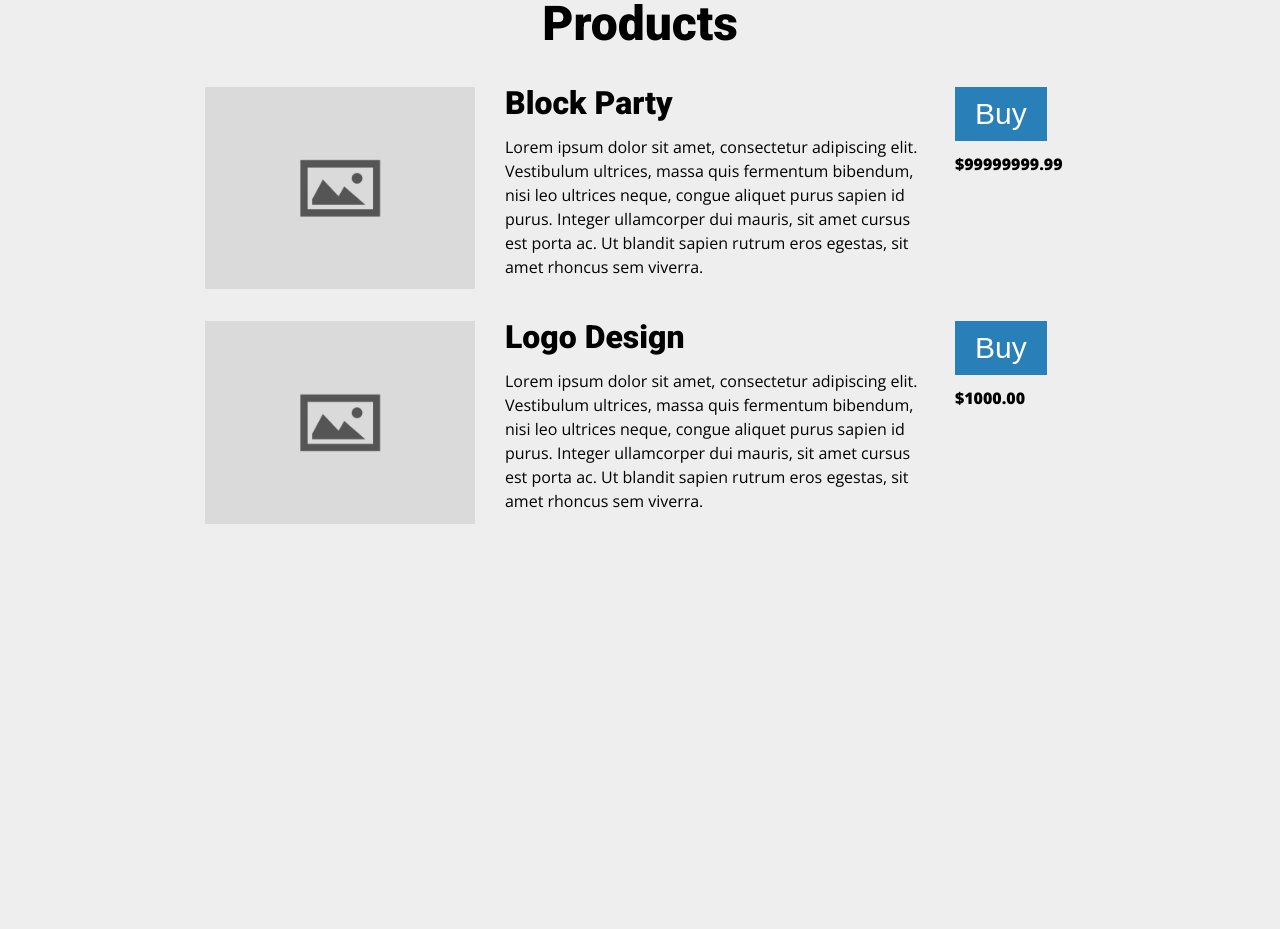
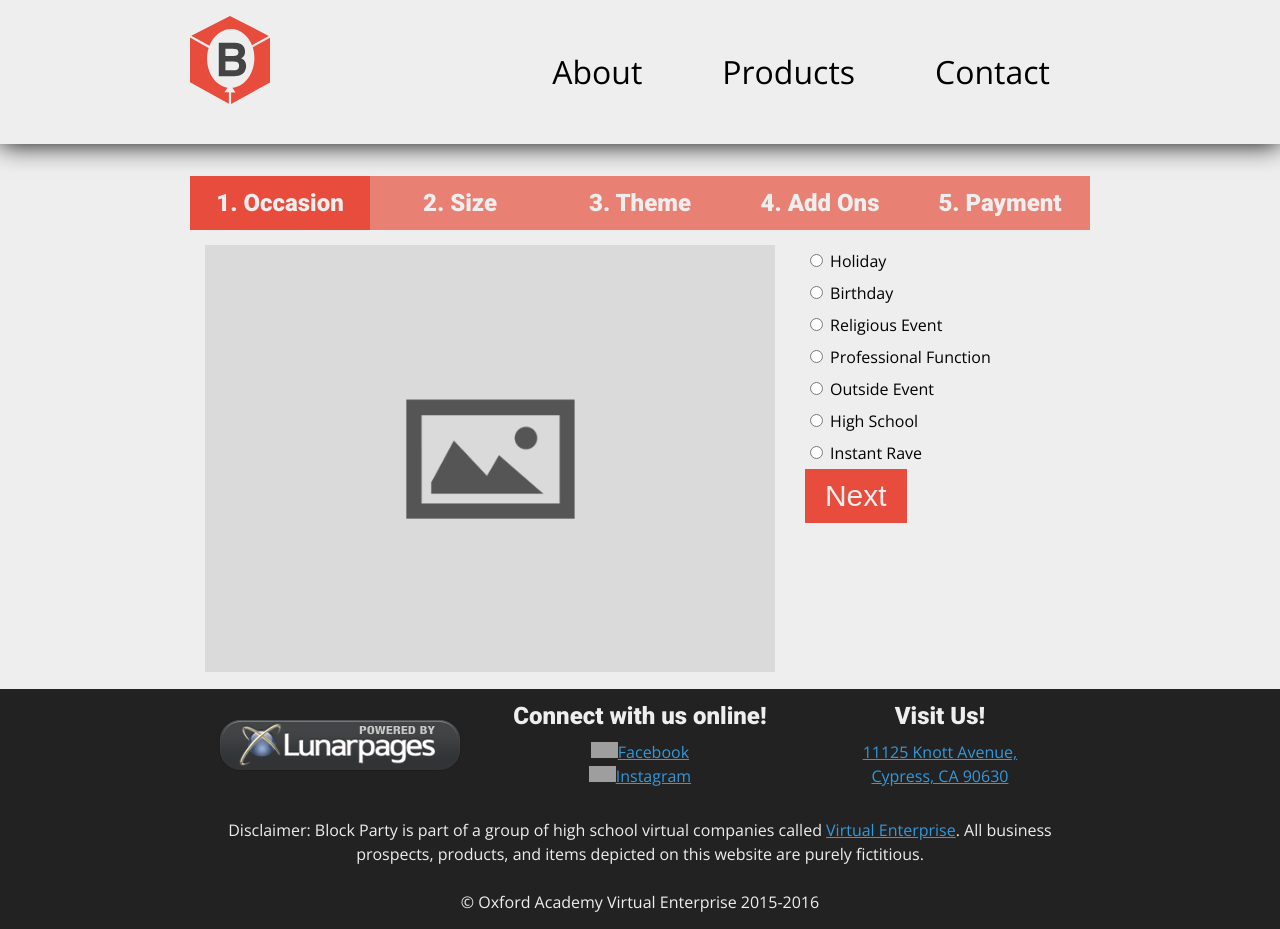
Before and after one commit to OAVE1516/oave1516.github.io, a PHP site: page /products in a window 1280 px wide. Before the commit the page ends 524 px from the top, so only its background shows below. Run offline with PHP 8.4, Linux system fonts and the light colour scheme; grey boxes are pictures that could not be loaded.

Commit message:
Began revised store
enjoy, Japari

```diff
--- a/css/navfooter.css
+++ b/css/navfooter.css
@@ -64,3 +64,7 @@ footer a{
     color: #3498db;
     transition: color 0.15s;
 }
+
+footer h3{
+    padding-bottom: 0.5em;
+}
--- /dev/null
+++ b/css/store.css
@@ -0,0 +1,41 @@
+#progress-bar{
+    margin-top: 2em;
+    text-align: center;
+    overflow: auto;
+}
+
+#progress-occasion{
+    background: #e74c3c;
+    color: #eee;
+}
+
+#progress-size, #progress-theme, #progress-add-ons, #progress-payment{
+    background: #e88074;
+    color: #eee;
+}
+
+form{
+    line-height: 200%;
+}
+
+button, #button{
+    background-color: #e74c3c;
+    color: #eee;
+    font-size: 30px;
+    padding: 10px 20px 10px 20px;
+    text-decoration: none;
+    transition: background 0.25s;
+    border: 0;
+}
+
+button:hover, #button:hover{
+    background: #e88074;
+}
+
+#occasion{
+    display: block;
+}
+
+#size, #theme, #add-ons, #payment{
+    display: none;
+}
--- a/css/style.css
+++ b/css/style.css
@@ -76,6 +76,8 @@ table {
 .col-11 {width: 91.66%;}
 .col-12 {width: 100%;}
 
+.col-fifth{width: 20%;}
+
 [class*="col-"] {
     float: left;
     padding: 15px;
@@ -99,8 +101,6 @@ p{
 
 h1, h2, h3, h4, h5, h6{
     font-family: 'Roboto', sans-serif;
-    /**font-family: 'Oswald', sans-serif;*/
-    padding-bottom: 0.5em;
 }
 
 h1{
@@ -119,27 +119,6 @@ img{
     width: 100%;
 }
 
-button{
-    color: #ffffff;
-    font-size: 30px;
-    padding: 10px 20px 10px 20px;
-    text-decoration: none;
-    transition: background 0.25s;
-    border: 0;
-}
-
-#buy{
-    margin-bottom: 0.5em;
-    background: #2980b9;
-}
-
-#buy:hover{
-    background: #1f608c;
-}
-
-#price{
-    font-weight: bold;
-}
 @media only screen and (max-width: 768px) {
     [class*="col-"] {
         width: 100%;
--- a/products/index.html
+++ b/products/index.html
@@ -4,37 +4,78 @@
     <meta name="viewport" content="width=device-width, initial-scale=1.0">
     <link rel="icon" href="../img/favicon.png">
     <link rel="stylesheet" href="../css/style.css">
+    <link rel="stylesheet" href="../css/store.css">
+    <link rel="stylesheet" href="../css/navfooter.css">
+    <script src="next.js"></script>
     <title>Block Party || Products</title>
 </head>
 <body>
+    <nav>
+        <div class="container">
+	   <ul>
+		  <a href="/"><img src="/img/logo.svg"></a>
+		  <li><a href="mailto:contact@veblockparty.com">Contact</a></li>
+		  <li><a href="/products">Products</a></li>
+          <li><a href="/about">About</a></li>
+	   </ul>
+        </div>
+    </nav>
     <div class="container">
-        <h1>Products</h1>
-        <div class="row">
-        <div class="col-4"><img src="/img/placeholder.png"></div>
-        <div class="col-6">
-            <h2>Block Party</h2>
-            <p>Lorem ipsum dolor sit amet, consectetur adipiscing elit. Vestibulum ultrices, massa quis fermentum bibendum, nisi leo ultrices neque, congue aliquet purus sapien id purus. Integer ullamcorper dui mauris, sit amet cursus est porta ac. Ut blandit sapien rutrum eros egestas, sit amet rhoncus sem viverra.</p>
+    <div class="row" id="progress-bar">
+        <div class="col-fifth" id="progress-occasion"><h3>1. Occasion</h3></div>
+        <div class="col-fifth" id="progress-size"><h3>2. Size</h3></div>
+        <div class="col-fifth" id="progress-theme"><h3>3. Theme</h3></div>
+        <div class="col-fifth" id="progress-add-ons"><h3>4. Add Ons</h3></div>
+        <div class="col-fifth" id="progress-payment"><h3>5. Payment</h3></div>
+    </div>
+    <div class="row" id="occasion">
+        <div class="col-8">
+            <img src="../img/placeholder.png">
         </div>
-        <div class="col-2">
-            <a href="https://portal.veinternational.org/buybuttons/us021563/btn/block-party-9001/" target="_blank"><button id="buy">Buy</button></a>
-            <div id="price">$99999999.99</div>
+        <div class="col-4">
+            <form>
+                <input type="radio" name="base"> Holiday<br>
+                <input type="radio" name="base"> Birthday<br>
+                <input type="radio" name="base"> Religious Event<br>
+                <input type="radio" name="base"> Professional Function<br>
+                <input type="radio" name="base"> Outside Event<br>
+                <input type="radio" name="base"> High School<br>
+                <input type="radio" name="base"> Instant Rave<br>
+                <!--<input type="submit" value="Next" id="button">-->
+            </form>
+            <button onclick="next()">Next</button>
         </div>
-        </div>
-
-        <div class="row">
-        <div class="col-4"><img src="/img/placeholder.png"></div>
-        <div class="col-6">
-            <h2>Logo Design</h2>
-            <p>Lorem ipsum dolor sit amet, consectetur adipiscing elit. Vestibulum ultrices, massa quis fermentum bibendum, nisi leo ultrices neque, congue aliquet purus sapien id purus. Integer ullamcorper dui mauris, sit amet cursus est porta ac. Ut blandit sapien rutrum eros egestas, sit amet rhoncus sem viverra.</p>
-            </div>
-        <div class="col-2">
-            <a href="https://portal.veinternational.org/buybuttons/us021563/btn/logo-9002/" target="_blank"><button id="buy">Buy</button></a>
-            <div id="price">$1000.00</div>
-        </div>
-        </div>
+    </div>
+    <div class="row" id="size">
+        <h1>Pick a size</h1>
+        <button onclick="back()">Back</button>
+        <button onclick="alert('No code yet!')">Next</button>
+    </div>
+    <div class="row" id="theme">
+        <!-- Stuff goes here-->
+    </div>
+    <div class="row" id="add-ons">
+        <!-- Stuff goes here-->
+    </div>
+    <div class="row" id="payment">
+        <!-- Stuff goes here-->
+    </div>
     </div>
 </body>
 <footer>
-
+        <div class="row">
+        <div class="col-4"><a href="http://www.lunarpages.com"><img id="lunar" src="/img/lunarlogo.png"></a></div>
+        <div class="col-4">
+            <h3>Connect with us online!</h3>
+            <img id="sm" src="/img/facebook.svg"/><a href="https://facebook.com/">Facebook</a><br>
+            <img id="sm" src="/img/instagram.svg"/><a href="http://instagram.com/">Instagram</a>
+        </div>
+        <div class="col-4">
+            <h3>Visit Us!</h3><a href="https://www.google.com/maps/place/11125+Knott+Ave,+Cypress,+CA+90630/@33.8268232,-118.0361785,15z/data=!4m2!3m1!1s0x80dd29291591741b:0x814e6f997e29e1d5" target="_blank">11125 Knott Avenue,<br>Cypress, CA 90630</a>
+        </div>
+        </div>
+        <div class="row">
+        <div class="col-12" id="copy">Disclaimer: Block Party is part of a group of high school virtual companies called <a href="https://veinternational.org/" target="_blank">Virtual Enterprise</a>. All business prospects, products, and items depicted on this website are purely fictitious.<br><br>&copy; Oxford Academy Virtual Enterprise 2015-2016</div>
+        </div>
 </footer>
 </html>
--- /dev/null
+++ b/products/next.js
@@ -0,0 +1,26 @@
+var completed = "#e74c3c";
+var incomplete = "#e88074";
+
+var step = 1;
+function next(){
+    switch (step){
+        case 1:
+            document.getElementById("occasion").style.display="none";
+            document.getElementById("size").style.display="block";
+            document.getElementById("progress-size").style.background=completed;
+            step++;
+            break;
+        default: console.log("code is kill");
+    }
+}
+function back(){
+    switch (step){
+        case 2:
+            document.getElementById("occasion").style.display="block";
+            document.getElementById("size").style.display="none";
+            document.getElementById("progress-size").style.background=incomplete;
+            step--;
+            break;
+        default: console.log("code is kill");
+    }
+}
```
